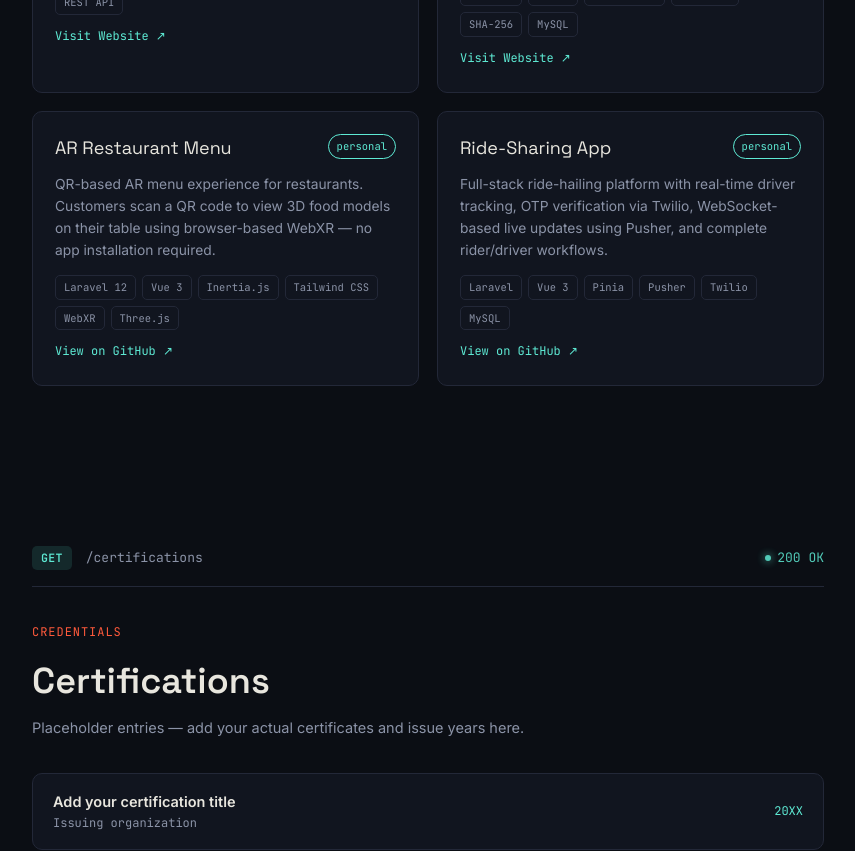
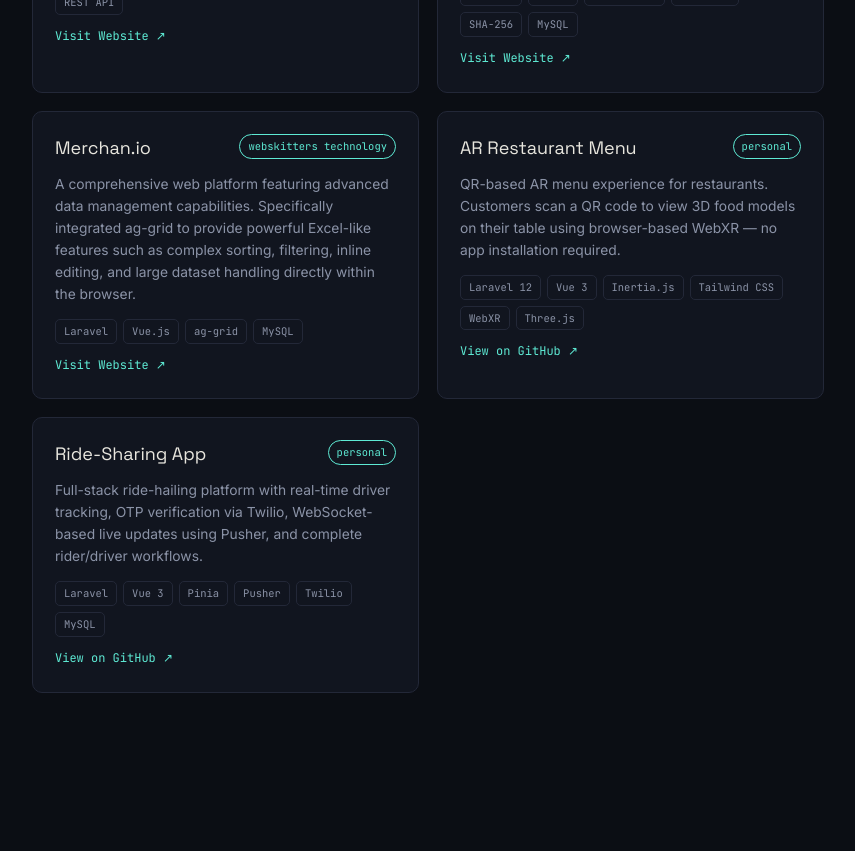
Before and after one commit to SumanMCAMR/portfolio, a Vue app: page / in a window 1280 px wide. Shown: the part 4020-4871 px from the top of the page, without its empty margins (212-1067 px from the left). Built offline with nearby package versions, Linux system fonts and the light colour scheme.

Commit message:
Add Merchan.io to projects with ag-grid details

```diff
--- a/src/components/ProjectsSection.vue
+++ b/src/components/ProjectsSection.vue
@@ -21,6 +21,13 @@
     desc: 'HIPAA-compliant healthcare platform. I built e-prescription (ERX) generation via a provider API, doctor/patient onboarding with NPI and state license verification, and Zoom integration for in-app video calls with auto-generated transcripts. All sensitive data encrypted with SHA-256 hashing for HIPAA compliance.',
     stack: ['Laravel', 'Vue 3', 'Inertia.js', 'Zoom API', 'SHA-256', 'MySQL'],
     link: 'https://mywhitecoats.com',
+  },
+  {
+    name: 'Merchan.io',
+    badge: 'webskitters technology',
+    desc: 'A comprehensive web platform featuring advanced data management capabilities. Specifically integrated ag-grid to provide powerful Excel-like features such as complex sorting, filtering, inline editing, and large dataset handling directly within the browser.',
+    stack: ['Laravel', 'Vue.js', 'ag-grid', 'MySQL'],
+    link: 'https://merchan.io',
   },
   {
     name: 'AR Restaurant Menu',
```
Also changed, not shown: 1 other file (tests, documents, lock files or other folders).
